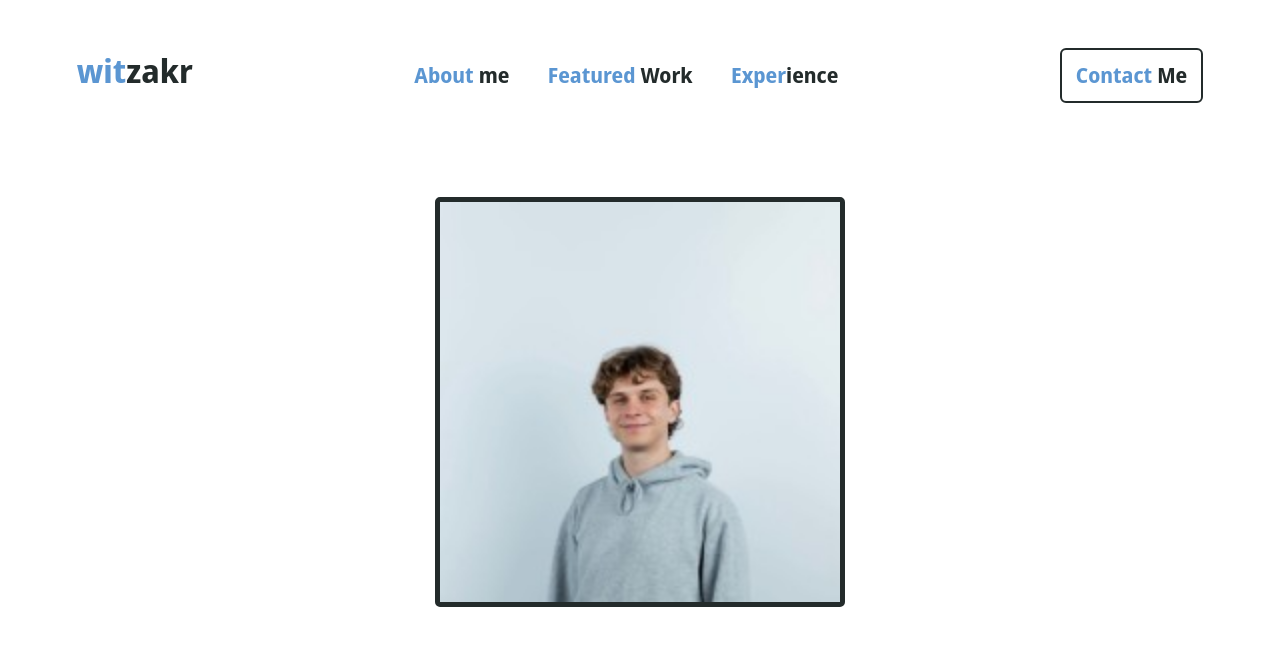
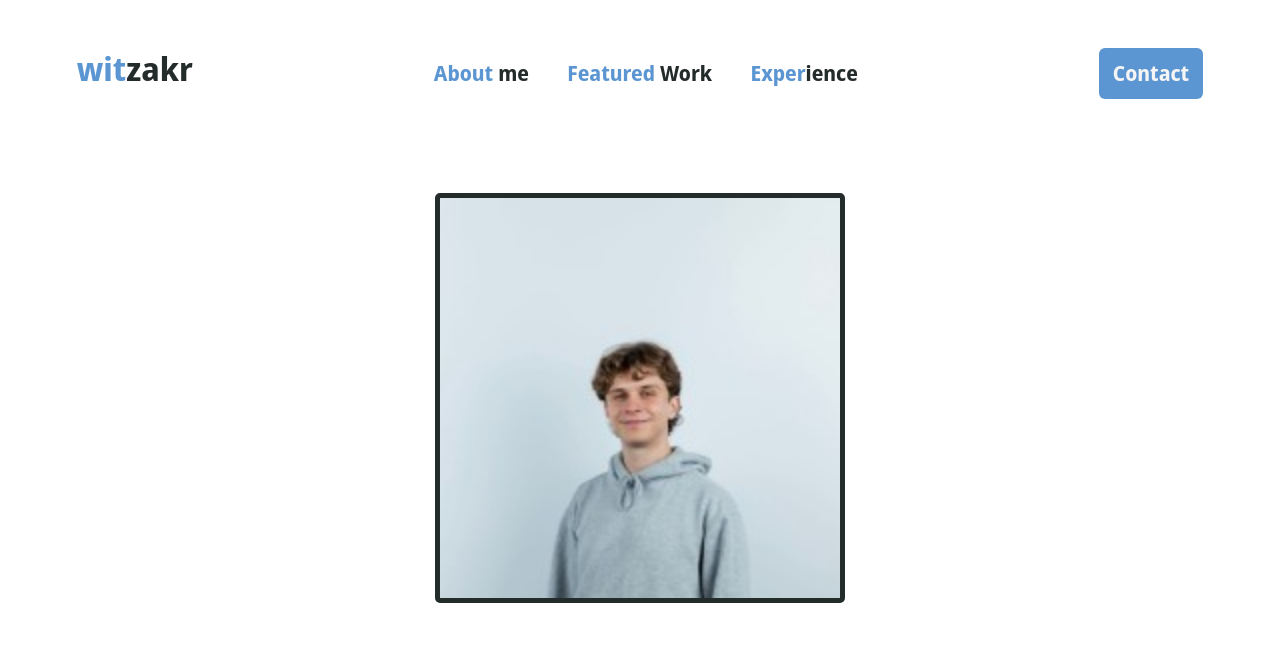
Before and after one commit to witzakr/NewPortfolio, a plain HTML site: page index.html in a window 1280 px wide. Drawn offline with nearby package versions, Linux system fonts and the light colour scheme.

Commit message:
animations

```diff
--- a/index.html
+++ b/index.html
@@ -31,7 +31,7 @@
 
   <!-- Desktop contact -->
   <div class="contact d-none d-md-block">
-    <a href="#contact"><span id="blue">Contact</span><span id="black"> Me</span></a>
+    <a href="#contact">Contact</span></a>
   </div>
 
   <!-- Mobile hamburger (only shows < md) -->
@@ -50,7 +50,6 @@
 <!-- Fullscreen Mobile Menu -->
 <div class="offcanvas offcanvas-start mobile-offcanvas d-md-none" tabindex="-1" id="mobileMenu">
   <div class="offcanvas-header">
-    <h2 class="logo m-0"><span id="blue">wit</span><span id="black">zakr</span></h2>
 
     <button type="button" class="btn-close" data-bs-dismiss="offcanvas" aria-label="Close"></button>
   </div>
@@ -69,7 +68,7 @@
     </a>
 
     <a class="mobile-cta" href="#contact" data-bs-dismiss="offcanvas">
-      <span id="blue">Contact</span><span id="black"> Me</span>
+      Contact
     </a>
   </div>
 </div>
--- a/styles.css
+++ b/styles.css
@@ -54,9 +54,9 @@
 }
 
 .intro-header .contact a {
-  color: var(--main-text-color);
-  border: 2px solid var(--main-text-color);
+  color: whitesmoke;
   padding: 10px 14px;
+  background-color: var(--primary-bg-color);
   border-radius: 6px;
   white-space: nowrap;
   text-decoration: none;
@@ -83,10 +83,12 @@
 
 #blue {
     color: var(--primary-bg-color);
+    transition: color 0.3s ease;
 }
 
 #black {
-  color: var(--main-text-color);
+    color: var(--main-text-color);
+    transition: color 0.3s ease;
 }
 
 /* Mobile layout */
@@ -111,6 +113,46 @@
     justify-self: center;
   }
 }
+
+.intro-nav a {
+    position: relative;
+    text-decoration: none;
+}
+
+.intro-nav a:hover #blue {
+    color: var(--main-text-color);
+}
+
+.intro-nav a:hover #black {
+    color: var(--primary-bg-color);
+}
+
+.intro-nav a::after {
+    content: "";
+    position: absolute;
+    left: 0;
+    bottom: -4px;
+    width: 0;
+    height: 2px;
+    background-color: var(--primary-bg-color);
+    transition: width 0.3s ease;
+}
+
+.intro-nav a:hover::after {
+    width: 100%;
+}
+
+.logo:hover #blue {
+    color: var(--main-text-color);
+}
+
+.logo:hover #black {
+    color: var(--primary-bg-color);
+}
+
+
+
+
 
 
 /* Mobile hamburger button */
@@ -180,8 +222,9 @@
   margin-top: 1rem;
   text-decoration: none;
   font-weight: 800;
+  background-color: var(--primary-bg-color);
+  color: whitesmoke;
   font-size: clamp(1.2rem, 5vw, 1.6rem);
-  border: 2px solid var(--main-text-color);
   padding: 12px 18px;
   border-radius: 10px;
   display: inline-block;
```
